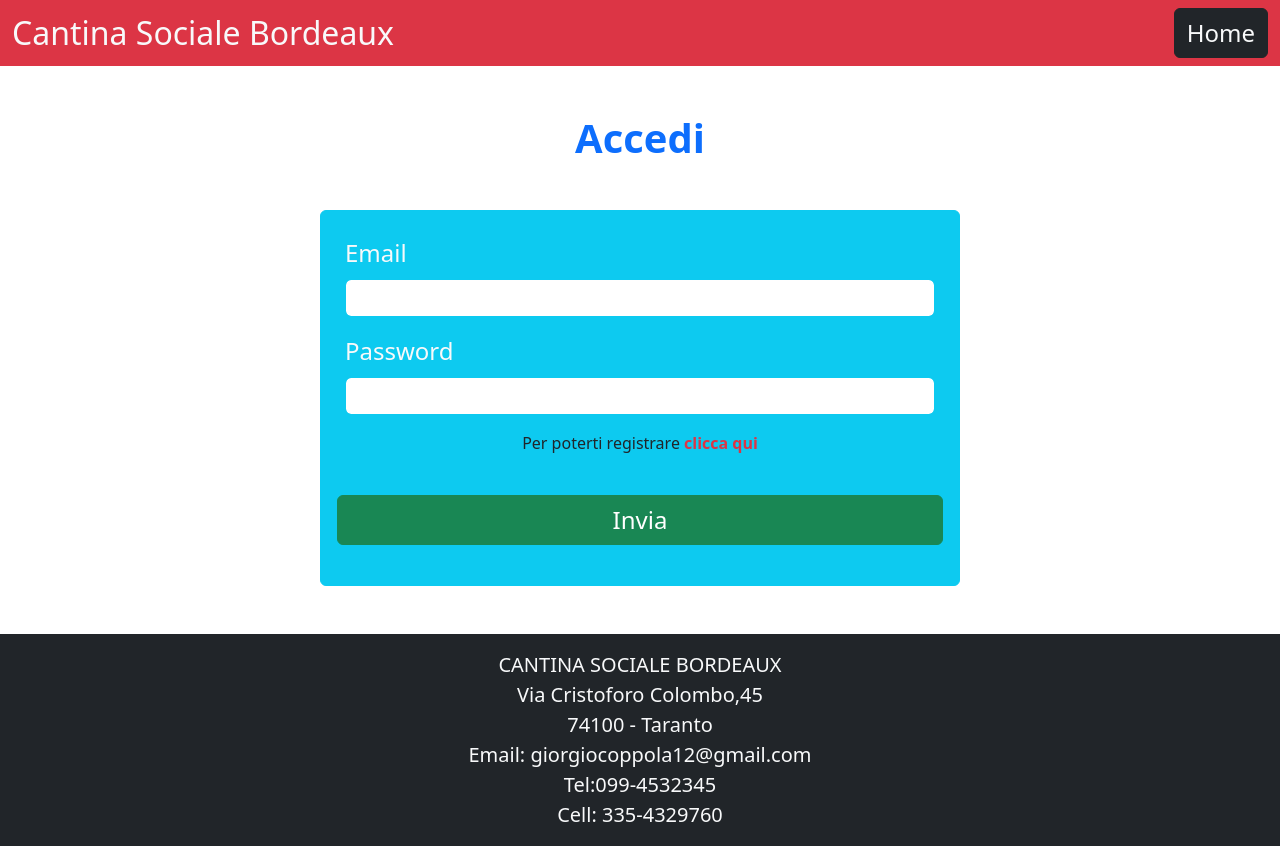
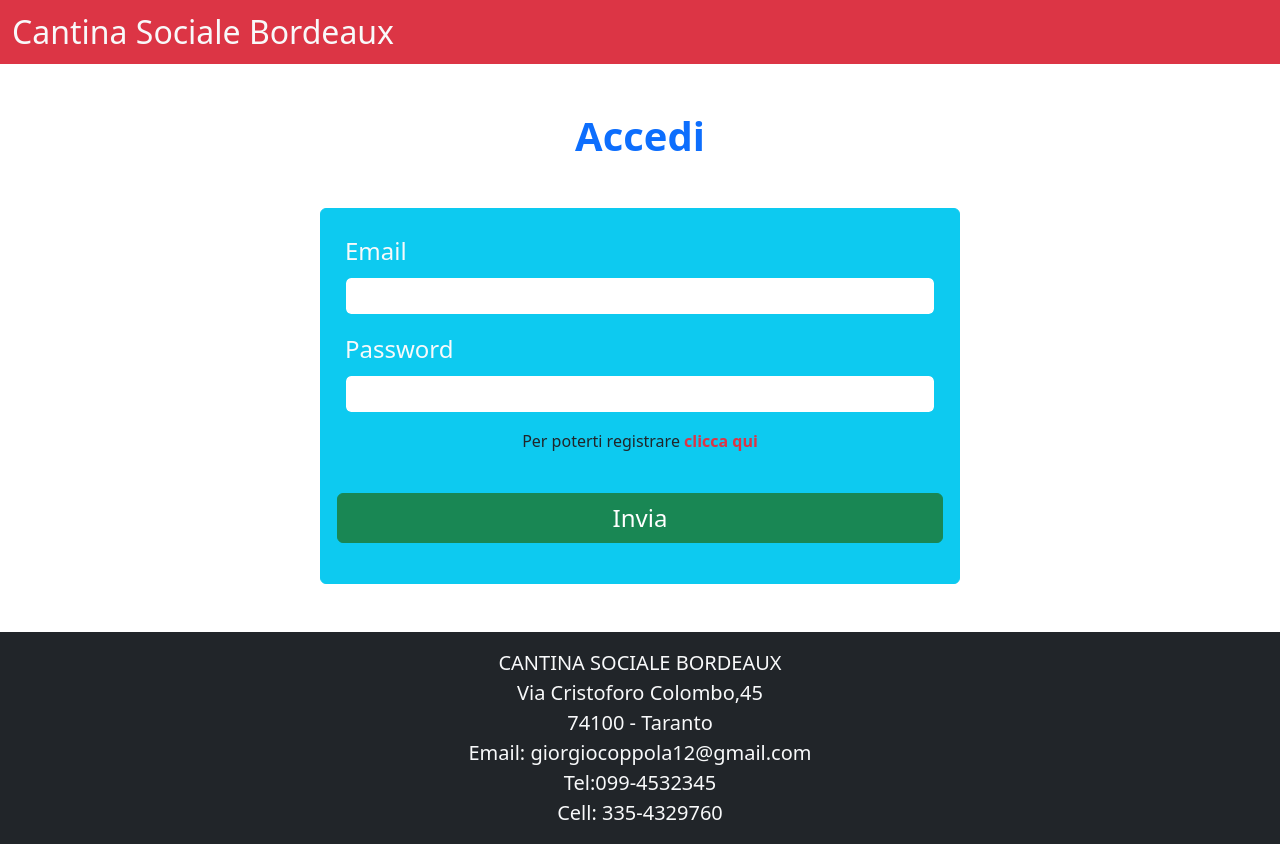
Before and after one commit to giorgiocoppola/vini-bootstrap, a React (Create React App) app: page /accedi in a window 1280 px wide. Built offline with nearby package versions, Linux system fonts and the light colour scheme.

Commit message:
Inserimento del titolo come link

```diff
--- a/src/Menu/Accedi.js
+++ b/src/Menu/Accedi.js
@@ -67,9 +67,8 @@ function Accedi() {
 
        <nav class="navbar bg-danger">
           <div class="container-fluid">
-              <span class="navbar-brand mb-0 h1 text-light fs-2">Cantina Sociale Bordeaux</span>
+              <span class="navbar-brand mb-0 h1 text-light fs-2"><Link className="text-light text-decoration-none" to='/'>Cantina Sociale Bordeaux</Link></span>
 
-              <button type="button" class="btn btn-dark fs-4"><Link className='text-decoration-none text-light' to='/'>Home</Link></button>
           </div>
        </nav>
 
--- a/src/Menu/Registrazione.js
+++ b/src/Menu/Registrazione.js
@@ -204,9 +204,8 @@ function Registrazione() {
 
         <nav class="navbar bg-danger">
            <div class="container-fluid">
-              <span class="navbar-brand mb-0 h1 text-light fs-2">Cantina Sociale Bordeaux</span>
+              <span class="navbar-brand mb-0 h1 text-light fs-2"><Link className="text-light text-decoration-none" to='/'>Cantina Sociale Bordeaux</Link></span>
 
-                 <button type="button" class="btn btn-dark fs-4"><Link className='text-decoration-none text-light' to='/'>Home</Link></button>
            </div>
         </nav>
 
--- a/src/components/Header.js
+++ b/src/components/Header.js
@@ -6,7 +6,7 @@ function Header() {
   return (
     <nav class="navbar bg-danger">
     <div class="container-fluid">
-      <span class="navbar-brand mb-0 h1 text-light fs-2">Cantina Sociale Bordeaux</span>
+      <span class="navbar-brand mb-0 h1 text-light fs-2"><Link className="text-light text-decoration-none" to='/'>Cantina Sociale Bordeaux</Link></span>
 
       <button type="button" class="btn btn-dark fs-4"><Link className='text-decoration-none text-light' to='/accedi'>Accedi</Link></button>
     </div>
```
